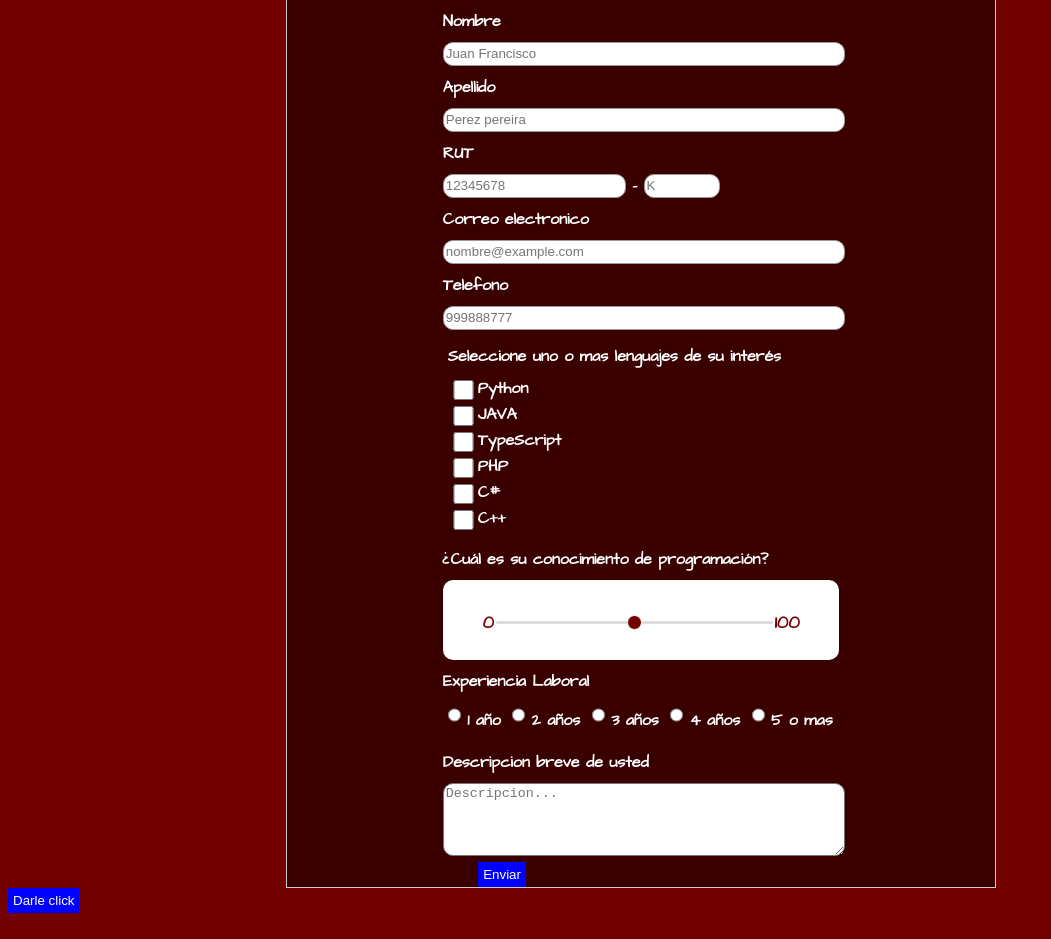
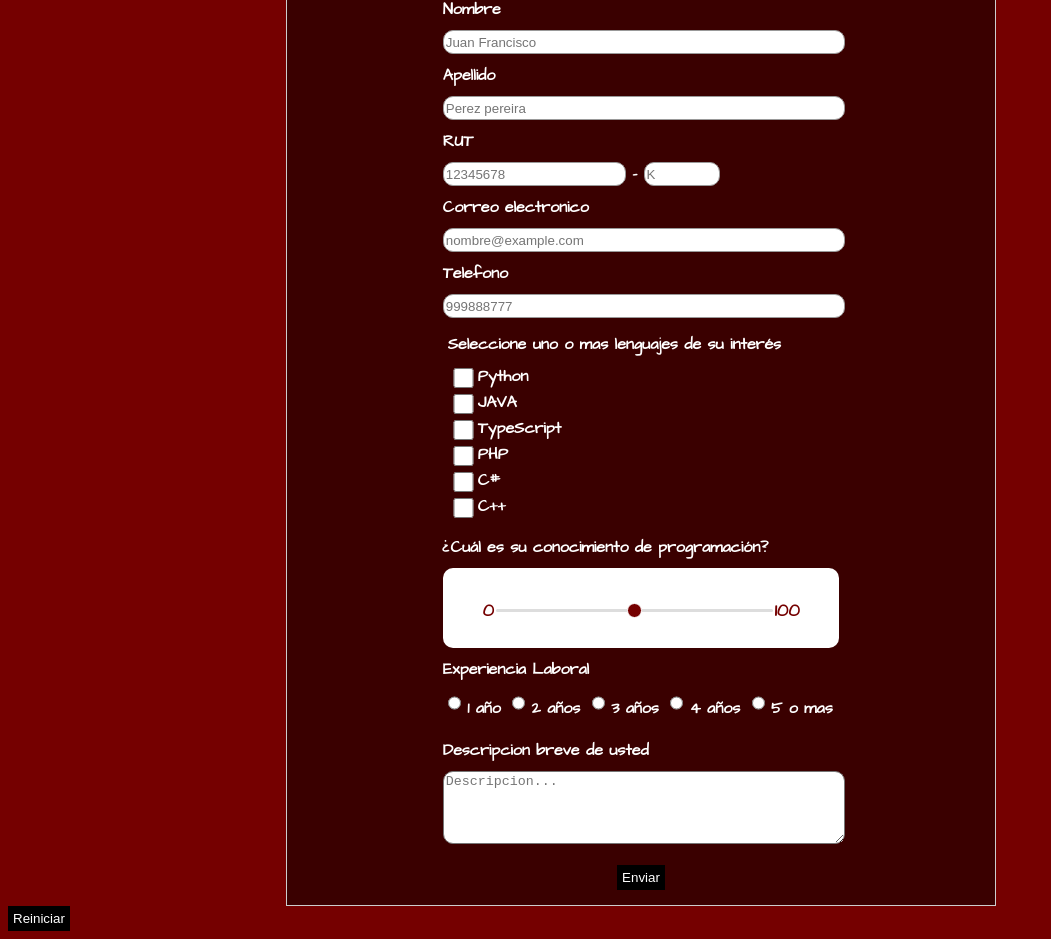
Before and after one commit to melamito/Formulario, a plain HTML site: page index.html in a window 1280 px wide. Shown: the part 97-1036 px from the top of the page, without its empty margins (0-1051 px from the left). Drawn offline with Linux system fonts and the light colour scheme; a script that the page names is missing.

Commit message:
Diseño full

```diff
--- a/css/estilo.css
+++ b/css/estilo.css
@@ -9,10 +9,13 @@ body{
 	background-color: var(--colorFondo);
 	color:white;
 }
+
+h1{
+	margin-top:10px;
+}
+
 #formulario{
-
 	grid-template-columns: 1fr;
-
 	width: var(--ancho);
 	border:1px solid #ccc;
 	margin-left: var(--margen);
@@ -64,15 +67,6 @@ textarea{
 	height: 5em;
 	margin-left: var(--margen);
 	border-radius: var(--borde);
-}
-.button{
-	padding-left: 27%;
-}
-button{
-	background-color: blue;
-	color: white;
-	border: 0;
-	padding: 5px;
 }
 
 #checklist{
@@ -156,3 +150,25 @@ div.radio input{
 	margin-right: 0px;
 	margin-left: 5px;
 }
+
+.boton{
+	width: 100%;
+	height:100% ;
+	overflow: hidden;
+	padding-top:15px;
+	padding-bottom: 15px;
+}
+
+
+
+button{
+	background-color: black;
+	color: white;
+	border: 0;
+	padding: 5px;
+	cursor:pointer;
+}
+
+button:hover{
+	background-color: rgb(54, 54, 54);
+}
--- a/index.html
+++ b/index.html
@@ -41,7 +41,7 @@
 				<div>
 					<label for="rut" class="label">RUT</label>
 					<div>
-						<input id="rut" class="input2" type="text" placeholder="12345678" maxlength="8">
+						<input id="rut" class="input2" type="text" pattern=[0-9]{8} placeholder="12345678" maxlength="8">
 						<label for="dv">-</label>
 						<input id="dv" class="input3" type="text" placeholder="K" maxlength="1">
 					</div>
@@ -140,14 +140,18 @@
 				</div>
 			</li>
 
-			<li class="button">
-				<button type="submit">Enviar</button>
+			<!---------- Botones ---------->
+			<li>
+				<div class="boton">
+					<center>
+					<button type="submit" class="boton1">Enviar</button>
+					</center>
+				</div>
 			</li>
-
 		</ul>
 	</form>
 
-	<button id="btn"> Darle click</button>
+	<button type="button" class="boton2">Reiniciar</button>
 
 	<script src="js/app.js" async defer></script>
 </body>
```
